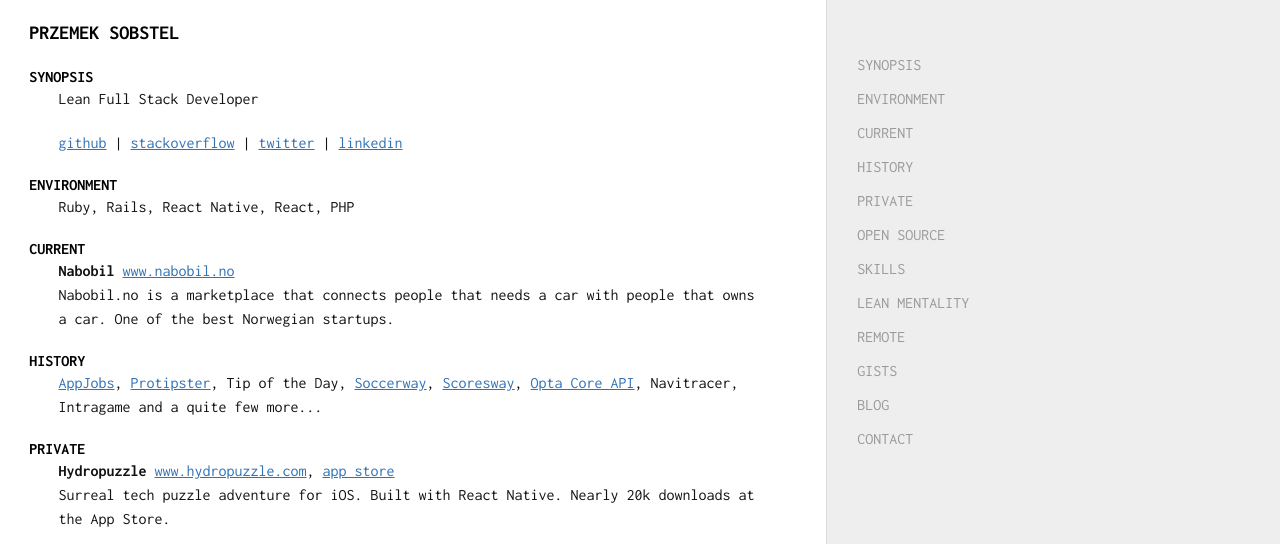
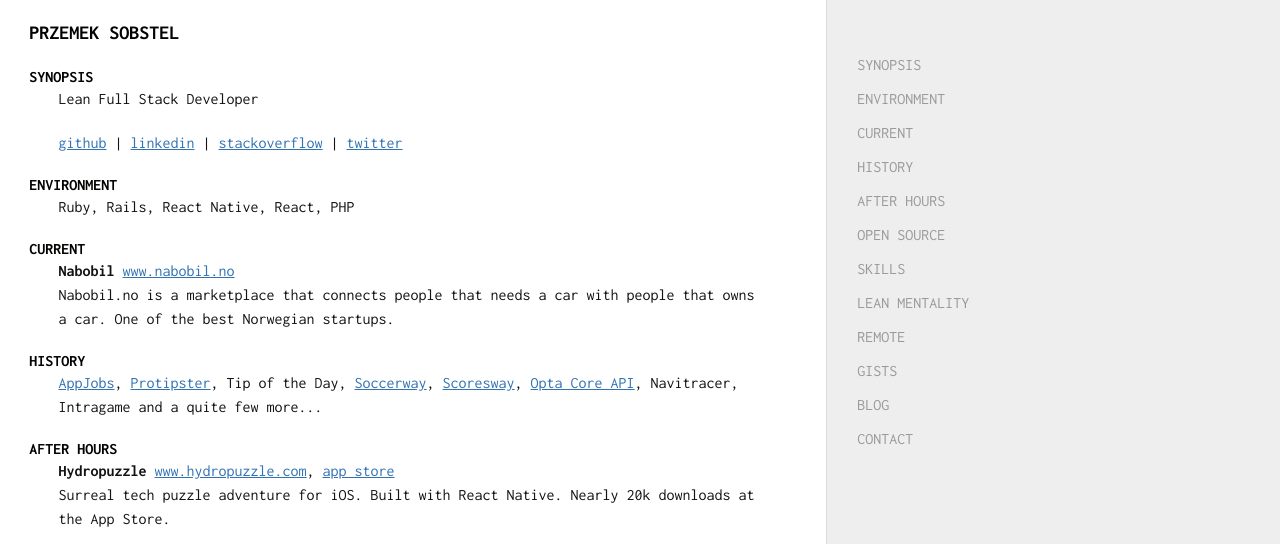
Before and after one commit to sobstel/sobstel.github.com, a Jekyll site: the page built from dev.html, in a window 1280 px wide. Shown: the top 544 px of the page. Built offline with Jekyll 4.4.1, drawn with Linux system fonts in a browser that asks for light colours.

Commit message:
You are never too old to set another goal or to dream a new dream

```diff
--- a/dev.html
+++ b/dev.html
@@ -10,7 +10,7 @@
     <a href="#ENVIRONMENT">ENVIRONMENT</a>
     <a href="#CURRENT">CURRENT</a>
     <a href="#HISTORY">HISTORY</a>
-    <a href="#PRIVATE">PRIVATE</a>
+    <a href="#AFTER-HOURS">AFTER HOURS</a>
     <a href="#OPEN-SOURCE">OPEN SOURCE</a>
     <a href="#SKILLS">SKILLS</a>
     <a href="#LEAN-MENTALITY">LEAN MENTALITY</a>
@@ -26,9 +26,9 @@
 <p>Lean Full Stack Developer</p>
 
 <p><a href="https://github.com/sobstel/">github</a> |
+<a href="https://www.linkedin.com/in/sobstel/">linkedin</a> |
 <a href="https://stackoverflow.com/users/219272/sobstel">stackoverflow</a> |
-<a href="https://twitter.com/sobstel">twitter</a> |
-<a href="https://www.linkedin.com/in/sobstel/">linkedin</a></p>
+<a href="https://twitter.com/sobstel">twitter</a></p>
 
 <h2 id="ENVIRONMENT">ENVIRONMENT</h2>
 
@@ -46,7 +46,7 @@
 <a href="http://www.soccerway.com/">Soccerway</a>, <a href="http://www.scoresway.com/">Scoresway</a>,
 <a href="https://www.optasports.com/services/data-feeds/">Opta Core API</a>, Navitracer, Intragame and a quite few more...</p>
 
-<h2 id="PRIVATE">PRIVATE</h2>
+<h2 id="AFTER-HOURS">AFTER HOURS</h2>
 
 <p><strong>Hydropuzzle</strong> <a href="http://www.sobstel.org/hydropuzzle/">www.hydropuzzle.com</a>, <a href="https://itunes.apple.com/app/id1294812505?ls=1&amp;mt=8">app store</a><br />
 Surreal tech puzzle adventure for iOS. Built with React Native. Nearly 20k downloads at the App Store.</p>
```
Also changed, not shown: 1 other file.
